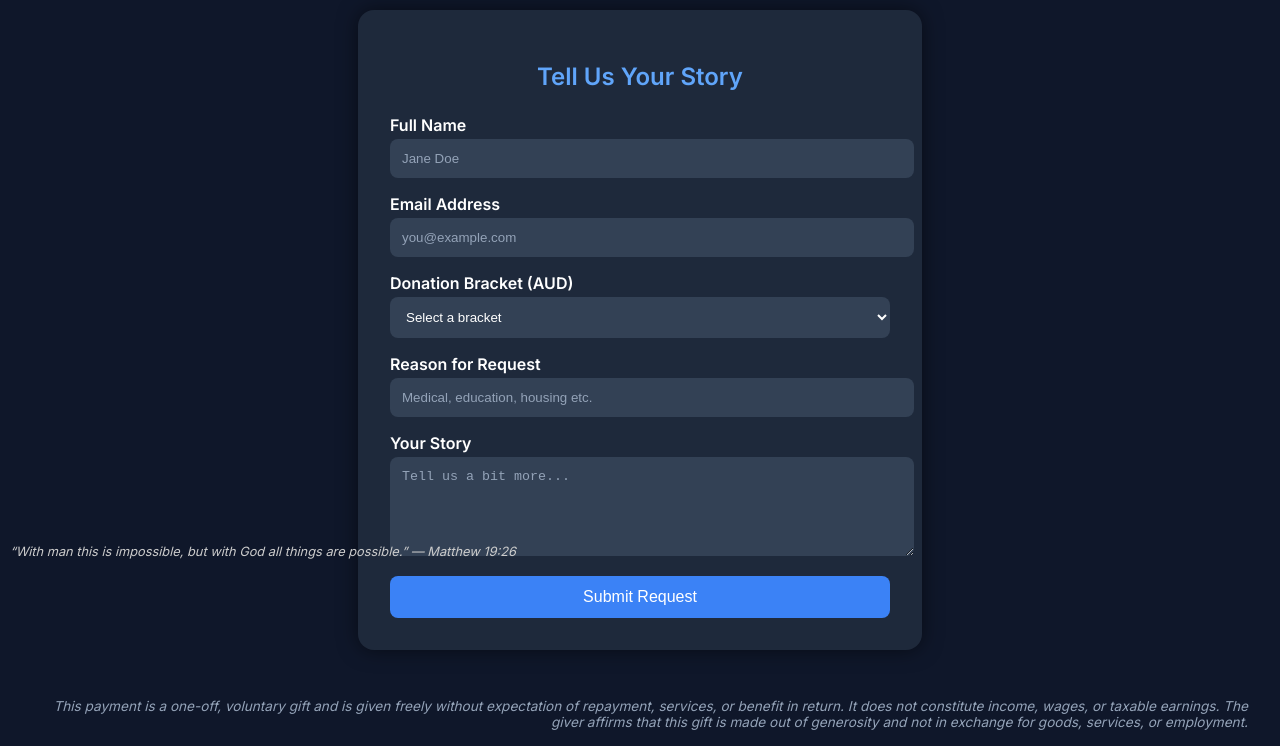
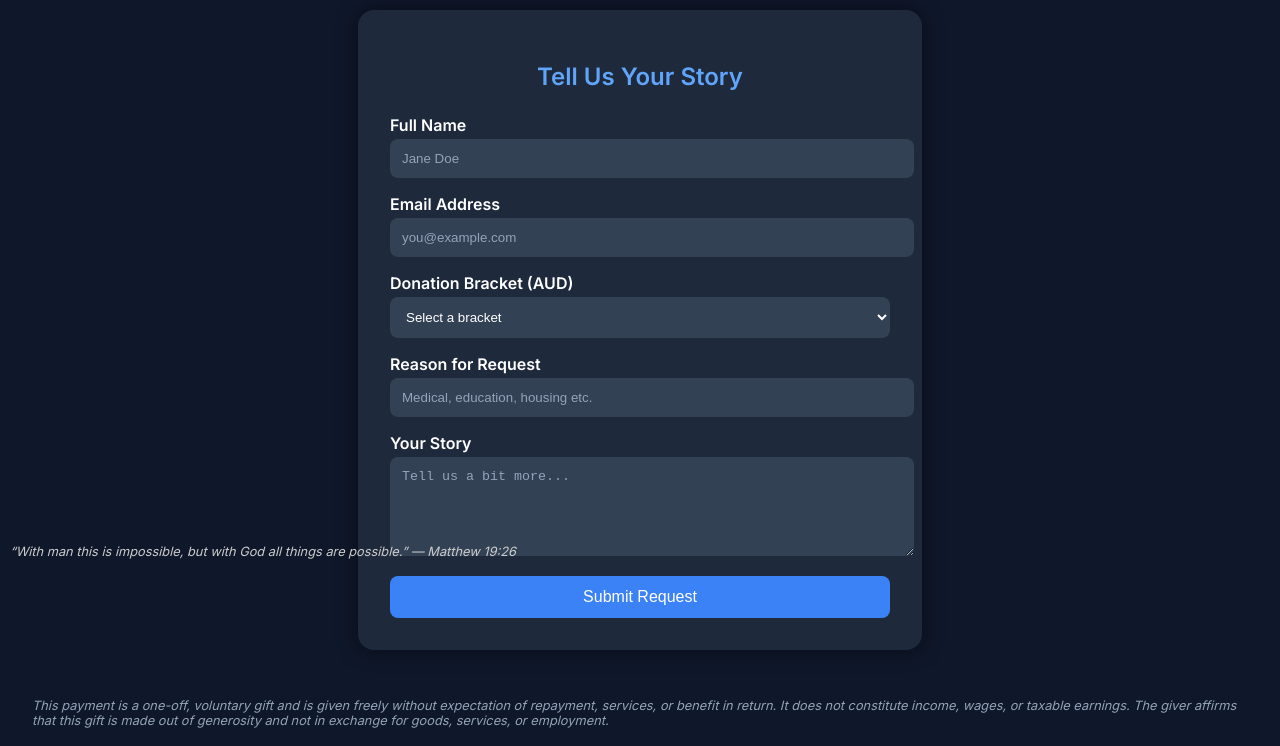
Before and after one commit to Skhotheni24/donation-site, a website: page index.html in a window 1280 px wide. Shown: the part 231-977 px from the top of the page. Drawn offline with Linux system fonts and the light colour scheme.

Commit message:
Update index.html

```diff
--- a/index.html
+++ b/index.html
@@ -84,9 +84,9 @@
       background-color: #2563eb;
     }
     footer {
-      text-align: right;
+      text-align: left;
       padding: 1rem 2rem;
-      font-size: 0.85rem;
+      font-size: 0.80rem;
       color: #94a3b8;
     }
   </style>
```
